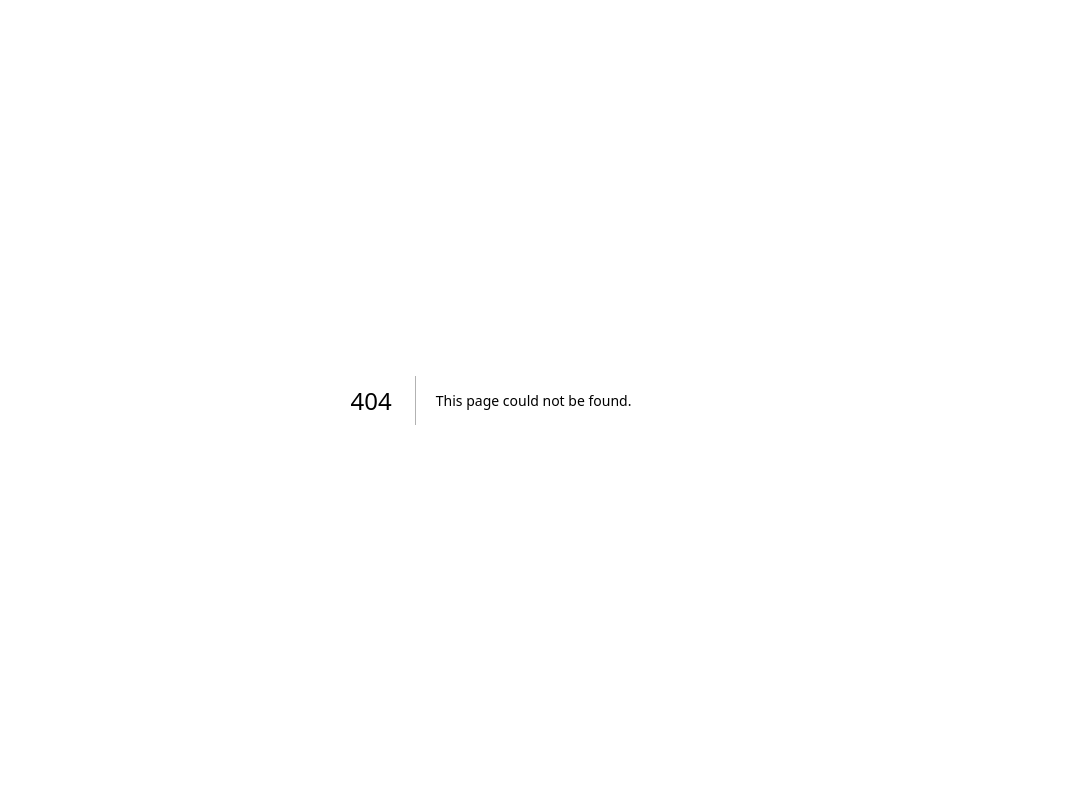
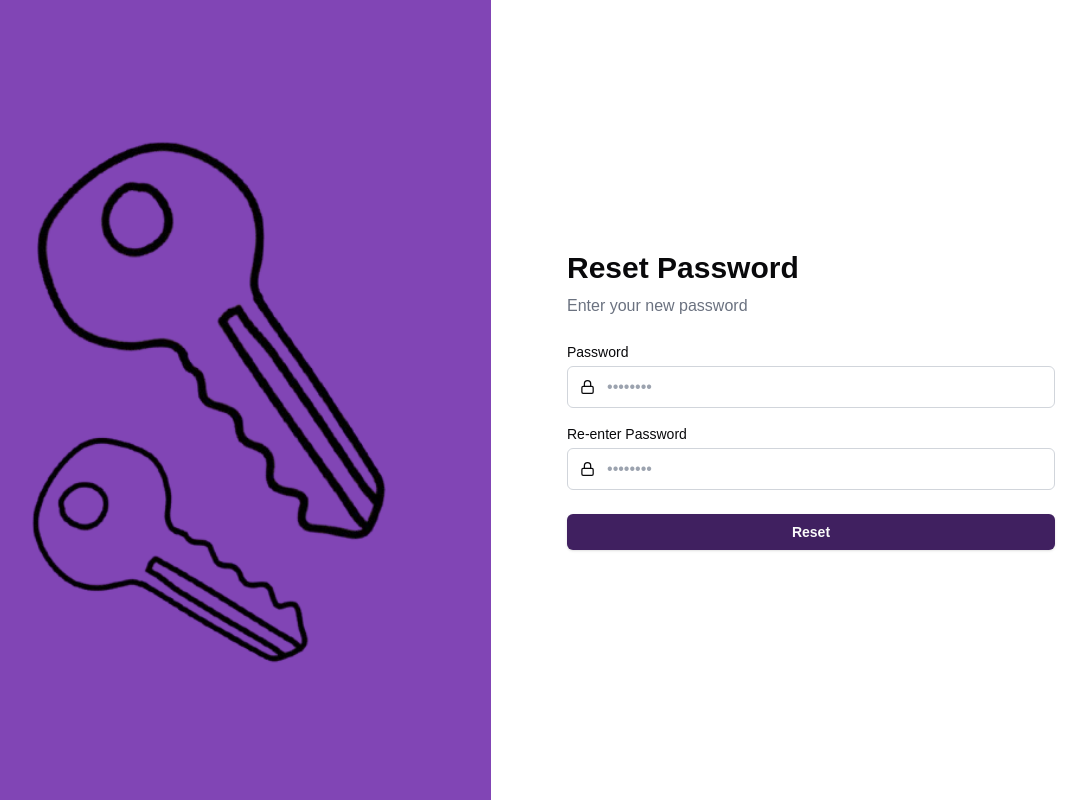
Before and after one commit to francisco-gaddr/calcaios, a Next.js app in the folder frontend_nextjs/mvp/: page /reset-password in a window 1280 px wide. Before the commit this address had no page. Shown: the whole page, without its empty margins (149-1235 px from the left). Built offline with nearby package versions, Linux system fonts and the light colour scheme.

Commit message:
feat: Implement reset-password page ui

```diff
--- /dev/null
+++ b/frontend_nextjs/mvp/src/app/reset-password/page.tsx
@@ -0,0 +1,105 @@
+"use client";
+
+import AuthLayout from "@/components/AuthLayout";
+import { Button } from "@/components/ui/button";
+import { LockIcon } from "lucide-react";
+import Link from "next/link";
+import { useState } from "react";
+
+const ResetPassword = () => {
+  const [formData, setFormData] = useState({
+    password: "",
+    retypePassword: "",
+  });
+  const [loading, setLoading] = useState(false);
+  const [success, setSuccess] = useState(false);
+  const [error, setError] = useState("");
+
+  const handleChange = (e: React.ChangeEvent<HTMLInputElement>) => {
+    setFormData({ ...formData, [e.target.id]: e.target.value });
+  };
+
+  const handleSubmit = (e: React.FormEvent) => {
+    e.preventDefault();
+    setLoading(true);
+    setError("");
+    setSuccess(true);
+  };
+
+  return (
+    <AuthLayout
+      bgColor="bg-[#8145B5]"
+      image="/assets/images/reset-password-illustration.png"
+    >
+      <div className={"flex flex-col gap-2 mb-6"}>
+        <h1 className="text-3xl font-bold">Reset Password</h1>
+        <p className="text-gray-500 bg-white">Enter your new password</p>
+      </div>
+      <form onSubmit={handleSubmit} className={"space-y w-full"}>
+        {error && <div className="text-red-500 text-sm mb-4">{error}</div>}
+
+        <div className={"flex flex-col gap-1 mb-4"}>
+          <label htmlFor="password" className="text-sm font-medium">
+            Password
+          </label>
+          <div
+            className={
+              "flex items-center gap-3 px-3 py-2 border border-gray-300 rounded-md"
+            }
+          >
+            <LockIcon className="w-4 h-4" />
+            <input
+              type="password"
+              id="password"
+              value={formData.password}
+              onChange={handleChange}
+              className={"w-full focus:outline-none"}
+              placeholder="••••••••"
+              required
+            />
+          </div>
+        </div>
+
+        <div className={"flex flex-col gap-1"}>
+          <label htmlFor="retypePassword" className="text-sm font-medium">
+            Re-enter Password
+          </label>
+          <div
+            className={
+              "flex items-center gap-3 px-3 py-2 border border-gray-300 rounded-md"
+            }
+          >
+            <LockIcon className="w-4 h-4" />
+            <input
+              type="password"
+              id="retypePassword"
+              value={formData.retypePassword}
+              onChange={handleChange}
+              className={"w-full focus:outline-none"}
+              placeholder="••••••••"
+              required
+            />
+          </div>
+        </div>
+
+        <Button
+          type="submit"
+          className="w-full mt-6 bg-accent hover:bg-accent/90 font-semibold"
+          disabled={loading || success}
+        >
+          {loading ? "Resetting..." : "Reset"}
+        </Button>
+        {success && (
+          <div className="text-gray-600 text-sm my-4">
+            Password reset successful.
+            <Link href="/login" className="ml-1 font-semibold text-accent">
+              Login
+            </Link>
+          </div>
+        )}
+      </form>
+    </AuthLayout>
+  );
+};
+
+export default ResetPassword;
```
Also changed, not shown: frontend_nextjs/mvp/public/assets/images/reset-password-illustration.png (added).
